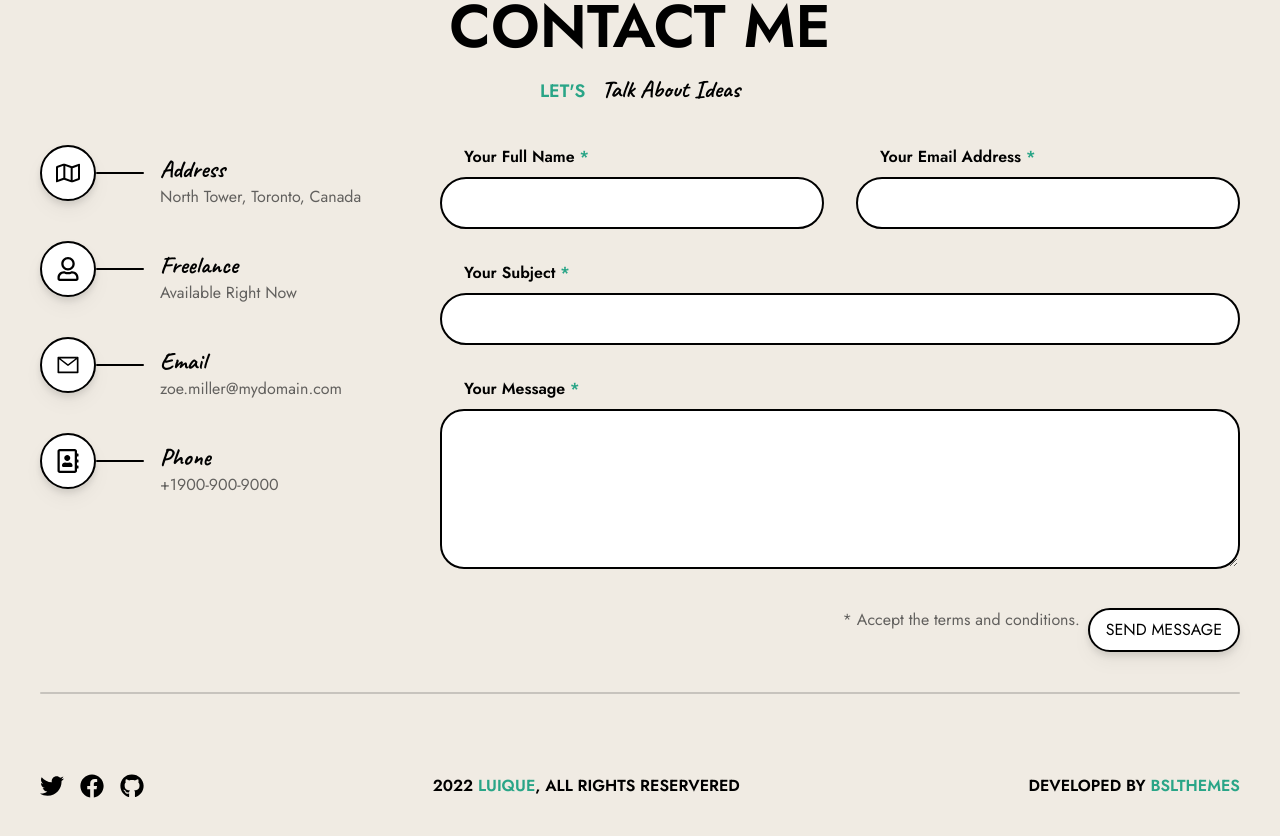
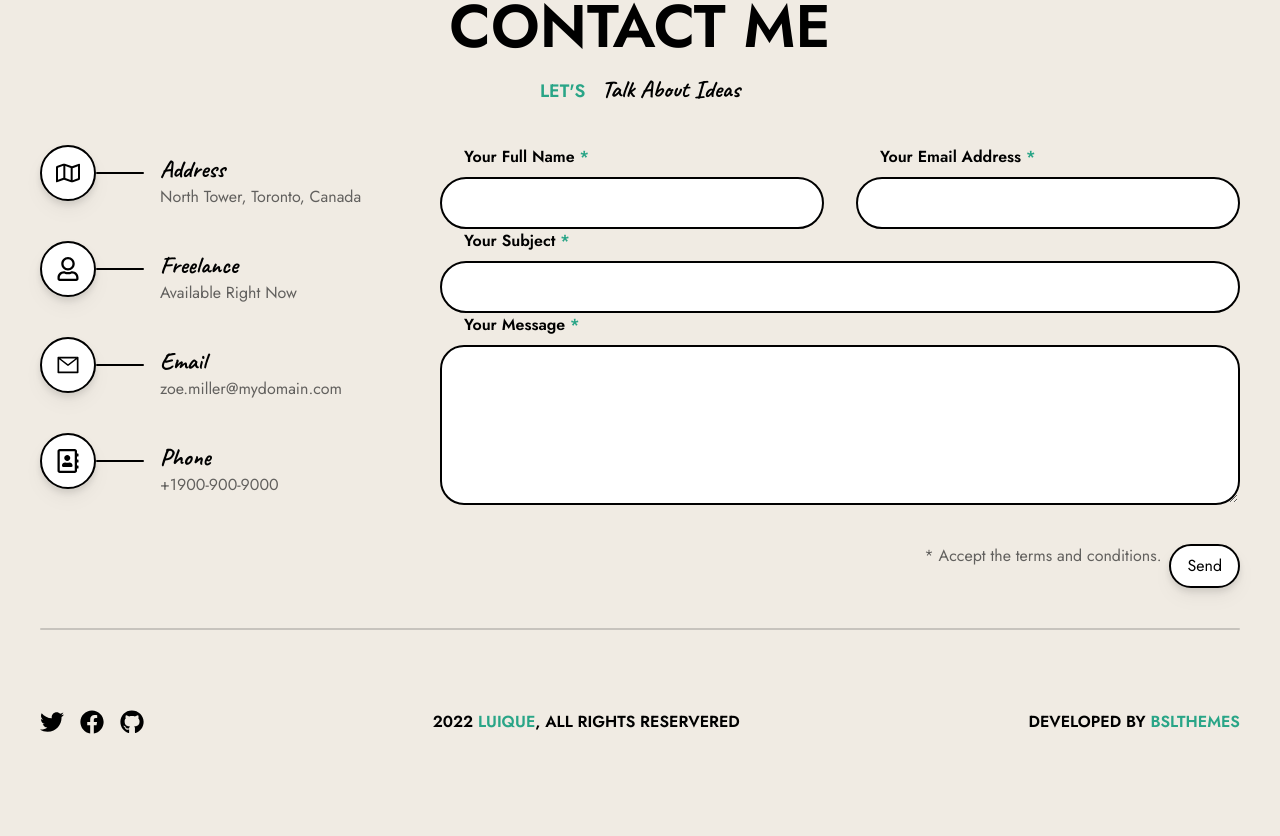
Before and after one commit to Ashique5299/portfolio_app, a React (Create React App) app: page / in a window 1280 px wide. Shown: the part 2639-3475 px from the top of the page. After the commit the page ends 3453 px from the top, so only its background shows below. Built offline with nearby package versions, Linux system fonts and the light colour scheme.

Commit message:
emailjs integrate

```diff
--- a/package.json
+++ b/package.json
@@ -3,6 +3,7 @@
   "version": "0.1.0",
   "private": true,
   "dependencies": {
+    "@emailjs/browser": "^3.10.0",
     "@testing-library/jest-dom": "^5.16.5",
     "@testing-library/react": "^13.4.0",
     "@testing-library/user-event": "^13.5.0",
@@ -10,7 +11,6 @@
     "react-dom": "^18.2.0",
     "react-icons": "^4.7.1",
     "react-router-dom": "^6.6.2",
-    "react-icons": "^4.7.1",
     "react-scripts": "5.0.1",
     "react-slick": "^0.29.0",
     "slick-carousel": "^1.8.1",
--- a/src/Components/ContactComponents/Contact.jsx
+++ b/src/Components/ContactComponents/Contact.jsx
@@ -1,8 +1,49 @@
 import React, { Fragment } from "react";
 import { FaRegMap, FaRegUser, FaRegAddressBook } from "react-icons/fa";
 import { AiOutlineMail } from "react-icons/ai";
+import emailjs from "@emailjs/browser";
+import { useRef } from "react";
 
 function Contact() {
+  const userName = useRef();
+  const userEmail = useRef();
+  const userSubject = useRef();
+  const userMessage = useRef();
+  const form = useRef();
+
+  const sendEmail = (e) => {
+    e.preventDefault();
+    // console.log("username", userName.current.value);
+    // console.log("userEmail", userEmail.current.value);
+    // console.log("userSubject", userSubject.current.value);
+    // console.log("userMessage", userMessage.current.value);
+    // if (
+    //   userName.current.value === "" ||
+    //   userEmail.current.value === "" ||
+    //   userSubject.current.value === "" ||
+    //   userMessage.current.value === ""
+    // ) {
+    //   userSubject.current.focus();
+    // }
+
+    emailjs
+      .sendForm(
+        "service_e25f7ic",
+        "template_km2teky",
+        form.current,
+        "W4Bzjfqh53bc0CY_4"
+      )
+      .then(
+        (result) => {
+          console.log(result.text);
+          console.log("message sent");
+        },
+        (error) => {
+          console.log(error.text);
+        }
+      );
+  };
+
   return (
     <Fragment>
       <div className="text-center my-10">
@@ -62,13 +103,17 @@ function Contact() {
           </div>
         </div>
         <div className="mt-10 md:mt-0 flex flex-col space-y-8">
+          <form ref={form} onSubmit={sendEmail}>
             <div className="grid grid-cols-2 gap-8">
               <div>
                 <h3 className="font-semibold ml-6">
                   Your Full Name <span className="text-[#29a587]">*</span>
                 </h3>
                 <input
+                  required
+                  ref={userName}
                   type="text"
+                  name="user_name"
                   className="px-6 w-full mt-2 py-3 rounded-full border-black border-2"
                 />
               </div>
@@ -77,7 +122,10 @@ function Contact() {
                   Your Email Address <span className="text-[#29a587]">*</span>
                 </h3>
                 <input
+                  required
+                  ref={userEmail}
                   type="text"
+                  name="user_email"
                   className="px-6 w-full mt-2 py-3 rounded-full border-black border-2"
                 />
               </div>
@@ -87,7 +135,10 @@ function Contact() {
                 Your Subject <span className="text-[#29a587]">*</span>
               </h3>
               <input
+                required
+                ref={userSubject}
                 type="text"
+                name="subject"
                 className="px-6 w-full mt-2 py-3 rounded-full border-black border-2"
               />
             </div>
@@ -96,7 +147,10 @@ function Contact() {
                 Your Message <span className="text-[#29a587]">*</span>
               </h3>
               <textarea
+                required
+                ref={userMessage}
                 type="text-area"
+                name="message"
                 className="px-6 w-full h-40 mt-2 py-3 rounded-3xl border-black border-2"
               />
             </div>
@@ -104,10 +158,16 @@ function Contact() {
               <p className="text-[#262626] opacity-70">
                 * Accept the terms and conditions.
               </p>
-            <button className="border-black border-2 py-2 px-4 rounded-full drop-shadow-lg bg-white">
+              <input
+                className="border-black border-2 py-2 px-4 rounded-full drop-shadow-lg bg-white"
+                type="submit"
+                value="Send"
+              />
+              {/* <button className="border-black border-2 py-2 px-4 rounded-full drop-shadow-lg bg-white">
                 SEND MESSAGE
-            </button>
+              </button> */}
             </div>
+          </form>
         </div>
       </div>
     </Fragment>
--- a/src/Components/TestimonialComponent/TestimonialSliderComponent.jsx
+++ b/src/Components/TestimonialComponent/TestimonialSliderComponent.jsx
@@ -63,7 +63,7 @@ function TestimonialSliderComponent() {
       </div>
       <Slider {...settings}>
         {testimonialData.map((item) => (
-          <div className="flex gap-5">
+          <div className="">
             <div className="mycard mx-9">
               <TestimonialCard item={item} />
             </div>
```
Also changed, not shown: src/Components/Ashiq.jsx (+1 -23 lines), 1 other file (tests, documents, lock files or other folders). Lines whose indentation alone changed are shown as unchanged.
